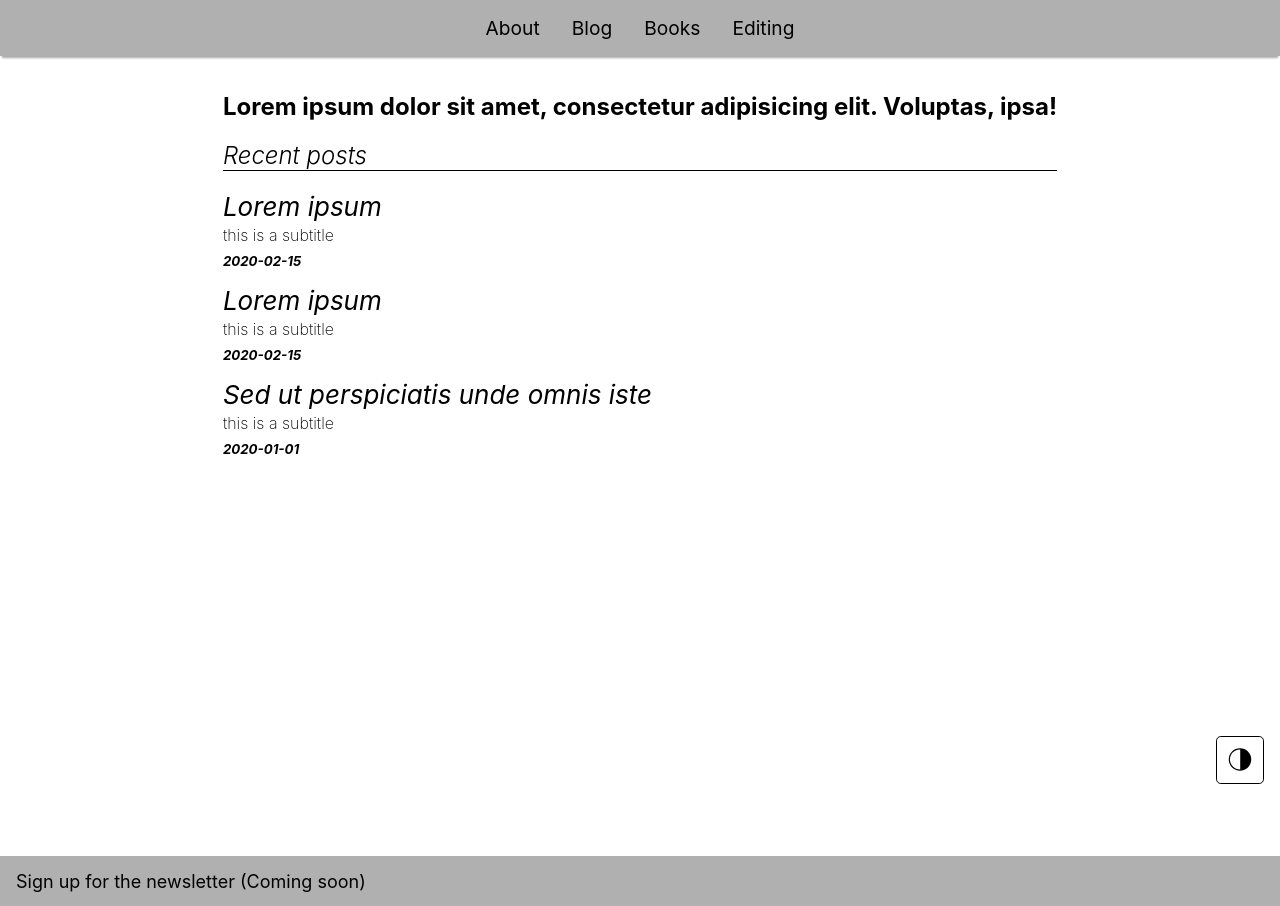
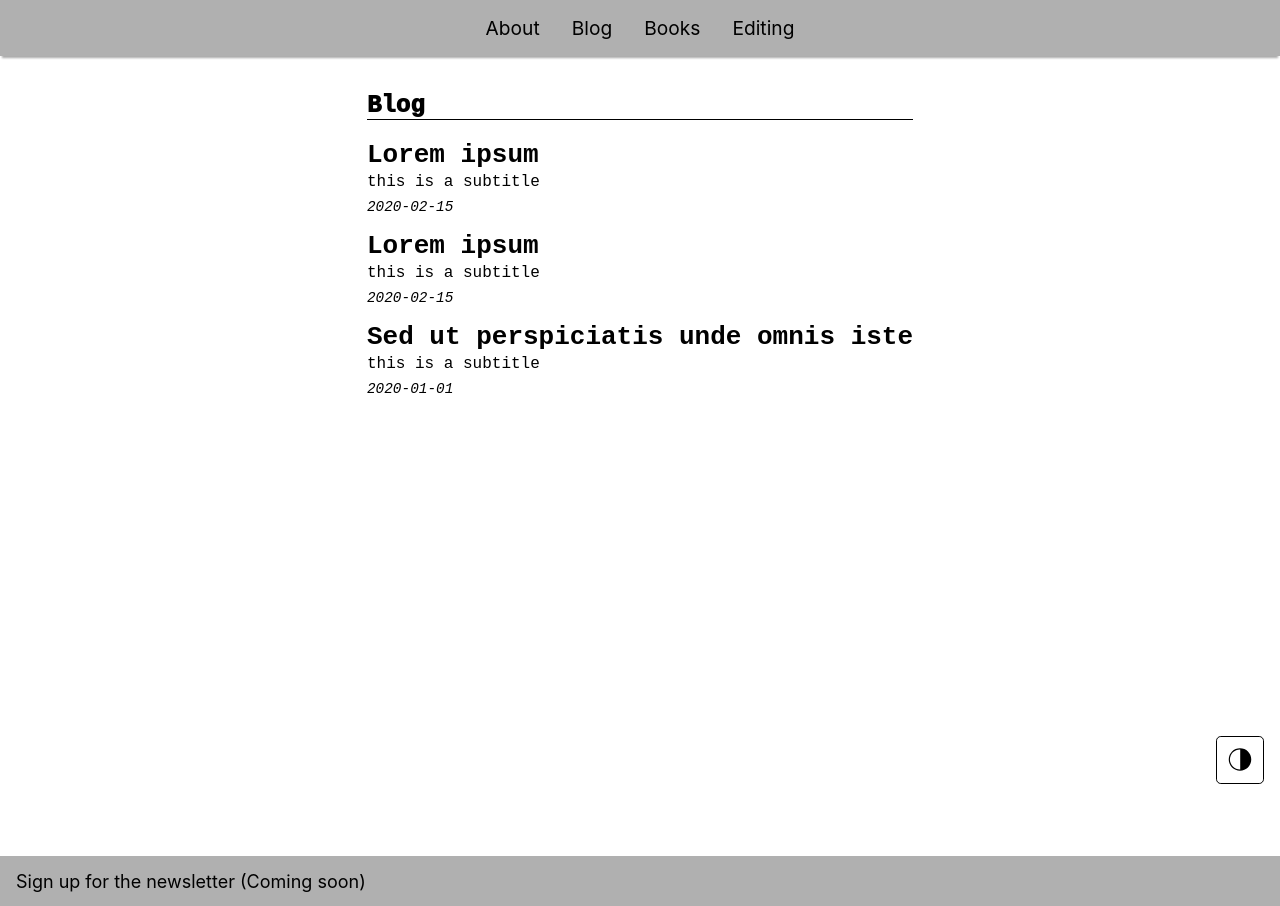
Before and after one commit to tomasnyberg/maxkopra.com, a Next.js app: page / in a window 1280 px wide. Built offline with nearby package versions, Linux system fonts and the light colour scheme.

Commit message:
style changes to index page

```diff
--- a/pages/index.js
+++ b/pages/index.js
@@ -10,9 +10,8 @@ export default function Home({posts}) {
 
   return (
     <div>
-      <h2>Lorem ipsum dolor sit amet, consectetur adipisicing elit. Voluptas, ipsa!</h2>
+      <h2 className={`${styles.blogheader} ${darkmode ? styles.darkblogheader:styles.lightblogheader}`}>Blog</h2>
       <section>
-        <h2 className={`${styles.blogheader} ${darkmode ? styles.darkblogheader:styles.lightblogheader}`}>Recent posts</h2>
         {posts.map(({title, subtitle, date, id}) => {
           return (
             <div className={styles.blog} key={id}>
@@ -20,7 +19,7 @@ export default function Home({posts}) {
                 <h3 className={styles.blogtitle}>{title}</h3>
               </Link>
               <h4 className={styles.blogsubtitle}>{subtitle}</h4>
-              <h5 className={styles.blogdate}>{date}</h5>
+              <p className={styles.blogdate}>{date}</p>
             </div>
           )
         })}
--- a/styles/Layout.module.css
+++ b/styles/Layout.module.css
@@ -7,13 +7,13 @@
 .dark {
   background: black;
   color:white;
-  transition: .35s;
+  transition: .25s;
 }
 
 .light {
   background: white;
   color:black;
-  transition: .35s;
+  transition: .25s;
 }
 
 .main {
@@ -24,7 +24,7 @@
   flex-direction: column;
   align-items: center;
   /* slow transition */
-  transition: .35s;
+  transition: .25s;
 }
 
 .darkmodebutton {
--- a/styles/index.module.css
+++ b/styles/index.module.css
@@ -1,7 +1,6 @@
 .blogheader {
-    font-style: italic;
-    font-weight: 300;
-    /* border-bottom: 1px solid black; */
+    font-weight: 1000;
+    font-family: 'Courier New', Courier, monospace;
 }
 
 .darkblogheader {
@@ -13,9 +12,9 @@
 }
 
 .blogtitle {
+    font-family: 'Courier New', Courier, monospace;
     font-size: 26px;
-    font-style: italic;
-    font-weight: 400;
+    font-weight: 600;
     margin-bottom: .2rem;
     margin-top: 1rem;
 }
@@ -26,12 +25,15 @@
 }
 
 .blogsubtitle {
+    font-family: 'Courier New', Courier, monospace;
     font-weight: 200;
     margin-bottom: .5rem;
     margin-top: 0;
 }
 
 .blogdate {
+    font-family: 'Courier New', Courier, monospace;
+    font-size: .9rem;
     font-style: italic;
     margin-bottom: 0;
     margin-top: 0;
```
Also changed, not shown: 1 other file (tests, documents, lock files or other folders).
